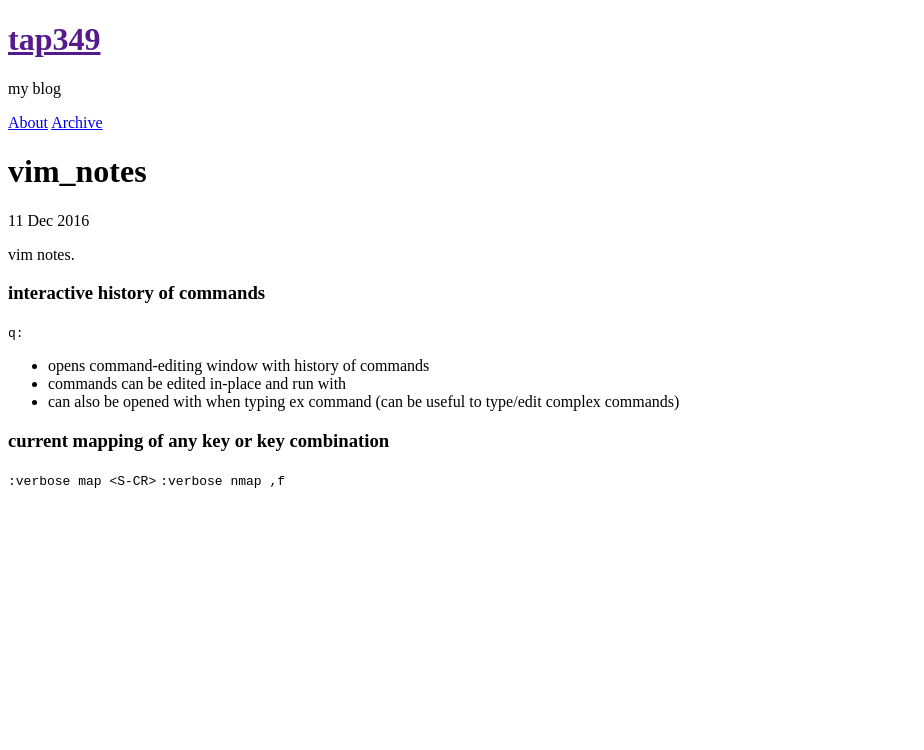
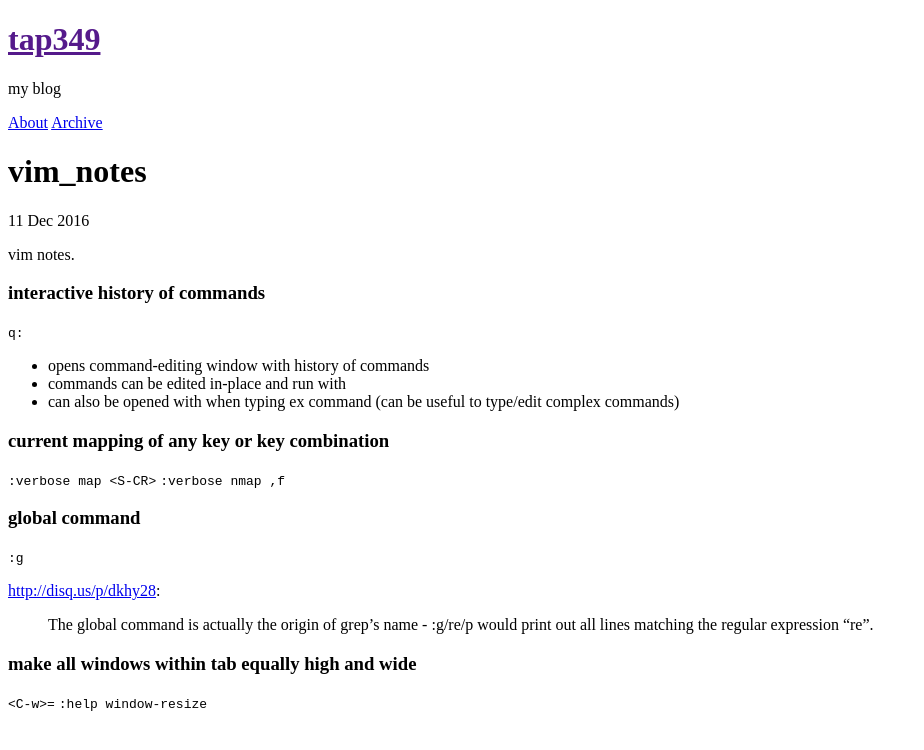
Before and after one commit to tap349/tap349.github.io, a Jekyll site: the page built from _posts/2016-12-11-vim_notes.md, in a window 1280 px wide. Shown: the top 750 px of the page, without its empty margins (0-924 px from the left). Built offline with Jekyll 4.4.1, drawn with Linux system fonts in a browser that asks for light colours.

Commit message:
update 2016-12-11_16:51:53

```diff
--- a/_posts/2016-12-11-vim_notes.md
+++ b/_posts/2016-12-11-vim_notes.md
@@ -23,3 +23,17 @@ vim notes.
 
 `:verbose map <S-CR>`
 `:verbose nmap ,f`
+
+### global command
+
+`:g`
+
+<http://disq.us/p/dkhy28>:
+
+> The global command is actually the origin of grep's name - :g/re/p would
+> print out all lines matching the regular expression "re".
+
+### make all windows within tab equally high and wide
+
+`<C-w>=`
+`:help window-resize`
```
